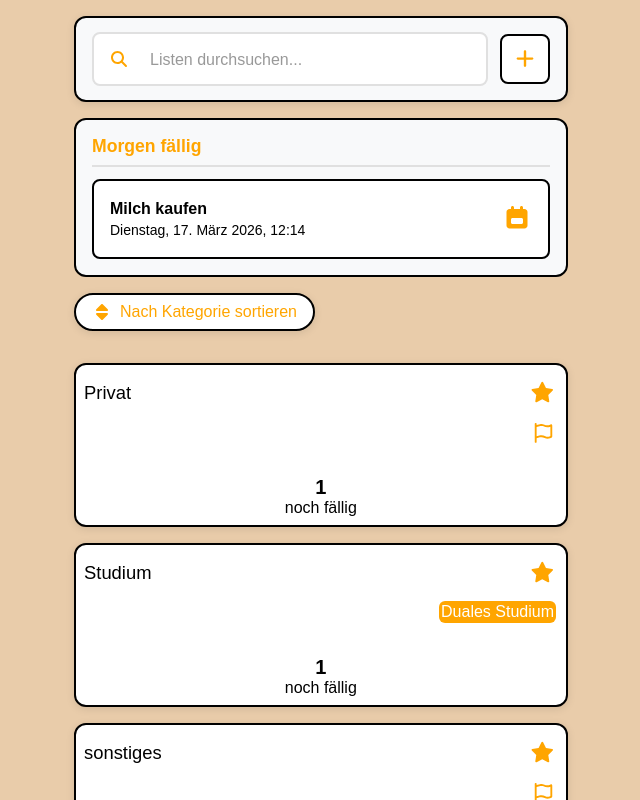
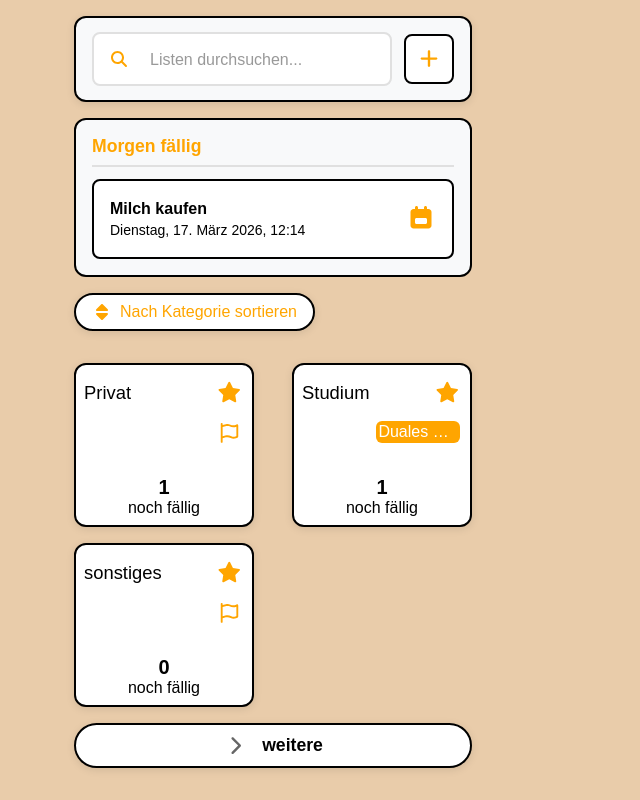
Before and after one commit to keckamreck/backendbanditen, a Next.js app: page /dashboard in a window 1280 px wide. Shown: the whole page, without its empty margins (367-1007 px from the left). Built offline with nearby package versions, Linux system fonts and the light colour scheme.

Commit message:
added max size for list card

```diff
--- a/src/app/_components/ListCard.module.css
+++ b/src/app/_components/ListCard.module.css
@@ -3,6 +3,7 @@
   flex-direction: column;
   height: 9em;
   width: 37vw;
+  max-width: 10em;
   padding: 1.25em;
   background: white;
   border-radius: 12px;
```
